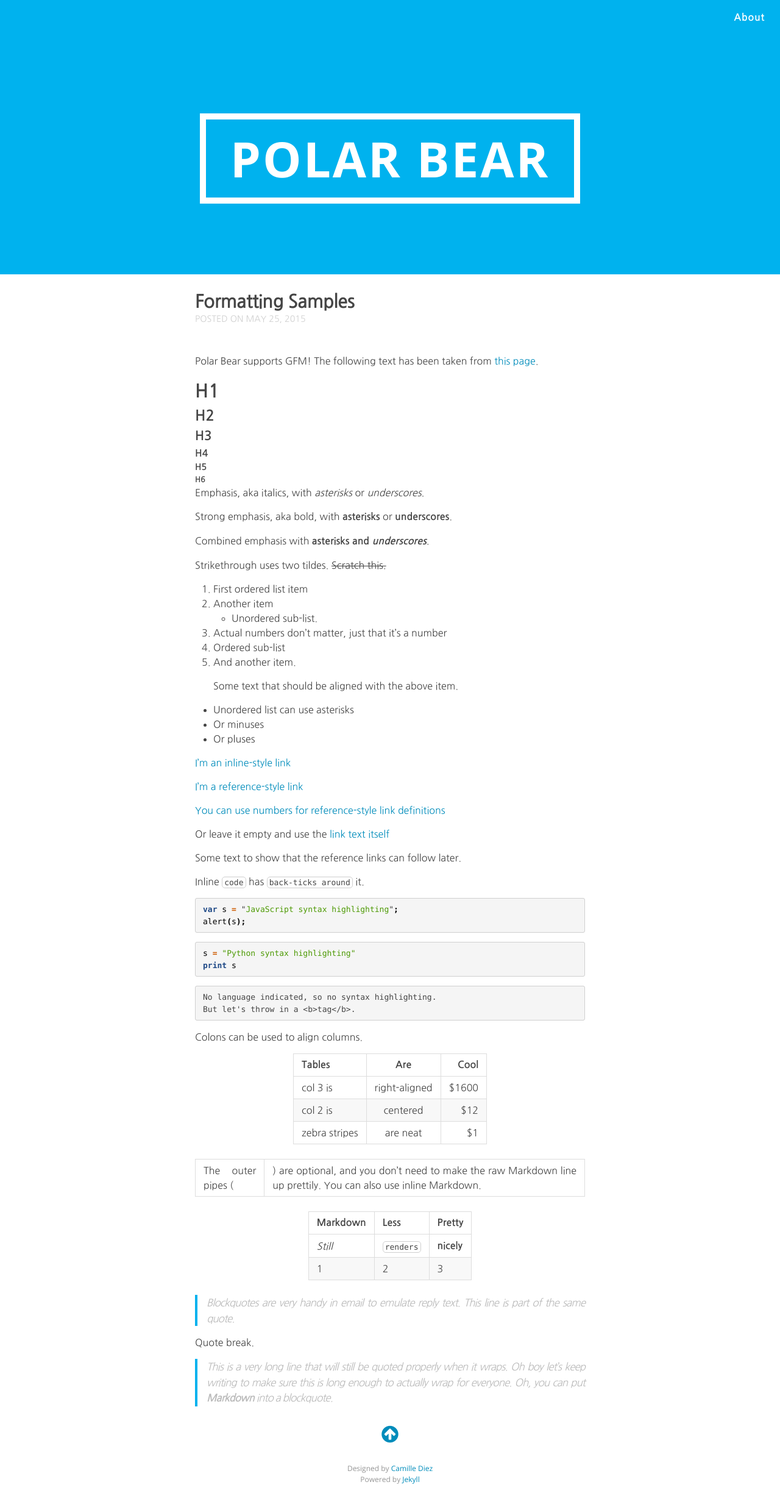
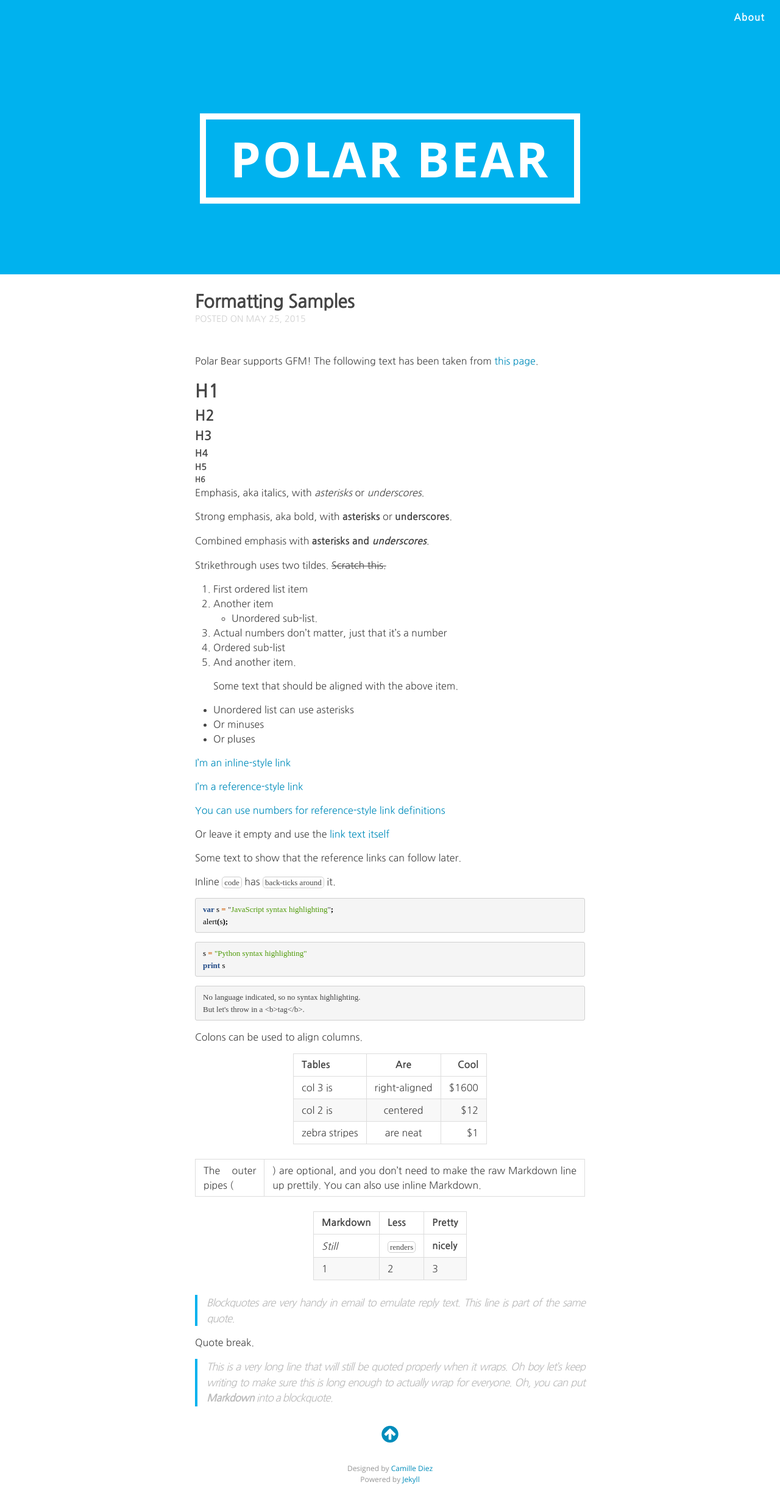
Before and after one commit to diezcami/polar-bear-theme, a Jekyll site: the page built from _posts/2015-05-25-formatting-samples.markdown, in a window 1280 px wide. Shown: the whole page at 61% size. Built offline with Jekyll 4.4.1, drawn with Linux system fonts in a browser that asks for light colours; nearby versions of some CDN libraries; some web fonts are replaced; Markdown is read by kramdown in place of the engine named in the settings.

Commit message:
font change

```diff
--- a/_sass/_base.scss
+++ b/_sass/_base.scss
@@ -104,7 +104,7 @@
     code {
         font-size: 13px;
         border: 1px solid $grey-color-light;
-        font-family: Menlo, Monaco, "Andale Mono", serif;
+        font-family: 'Nanum Gothic Coding';
     }
 
     code {
--- a/css/main.scss
+++ b/css/main.scss
@@ -2,6 +2,7 @@
 ---
 @charset "utf-8";
 @import url(http://fonts.googleapis.com/earlyaccess/nanumgothic.css);
+@import url(//fonts.googleapis.com/earlyaccess/nanumgothiccoding.css);
 
 // Our variables
 $base-font-family: "Nanum Gothic";
```
